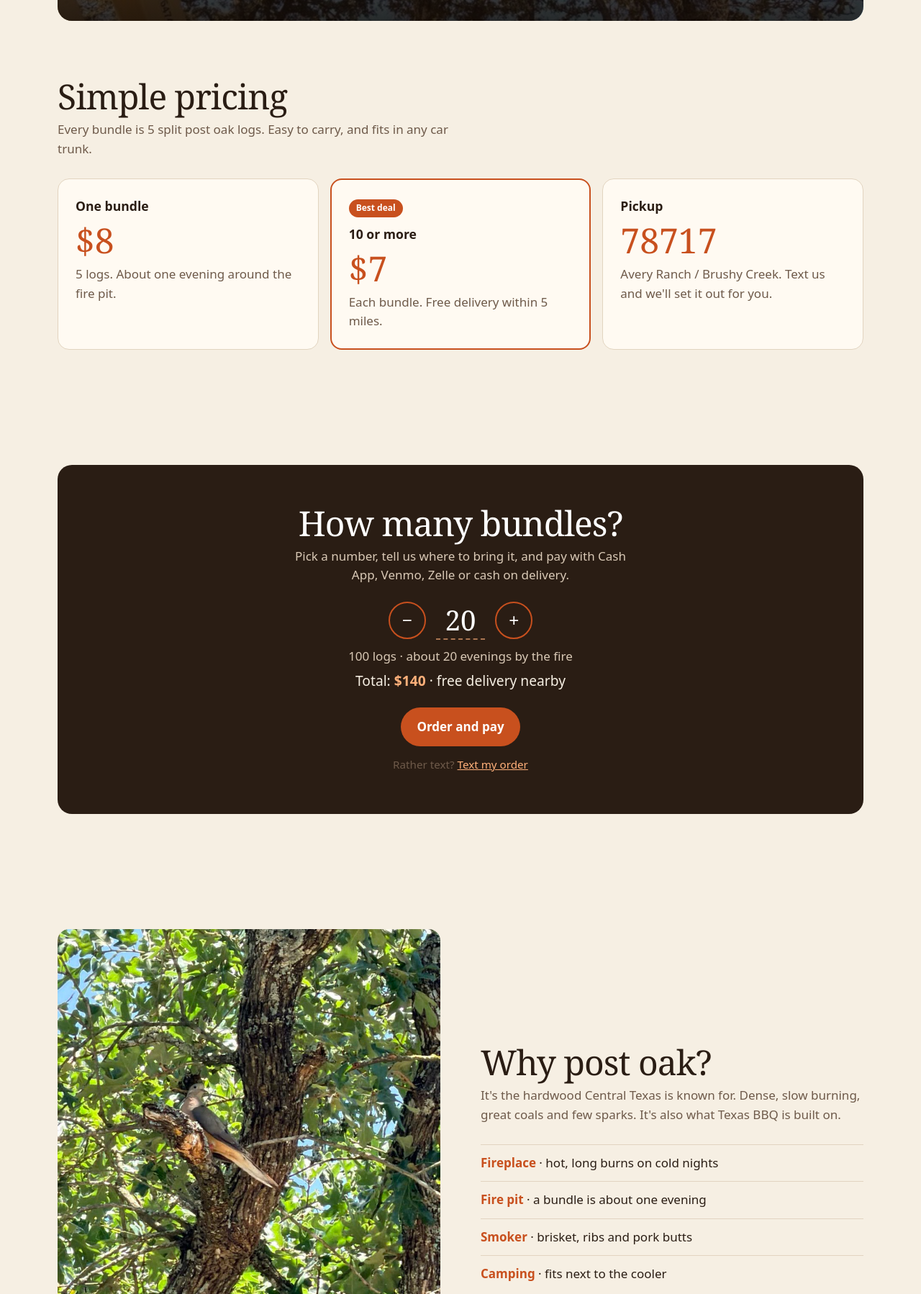
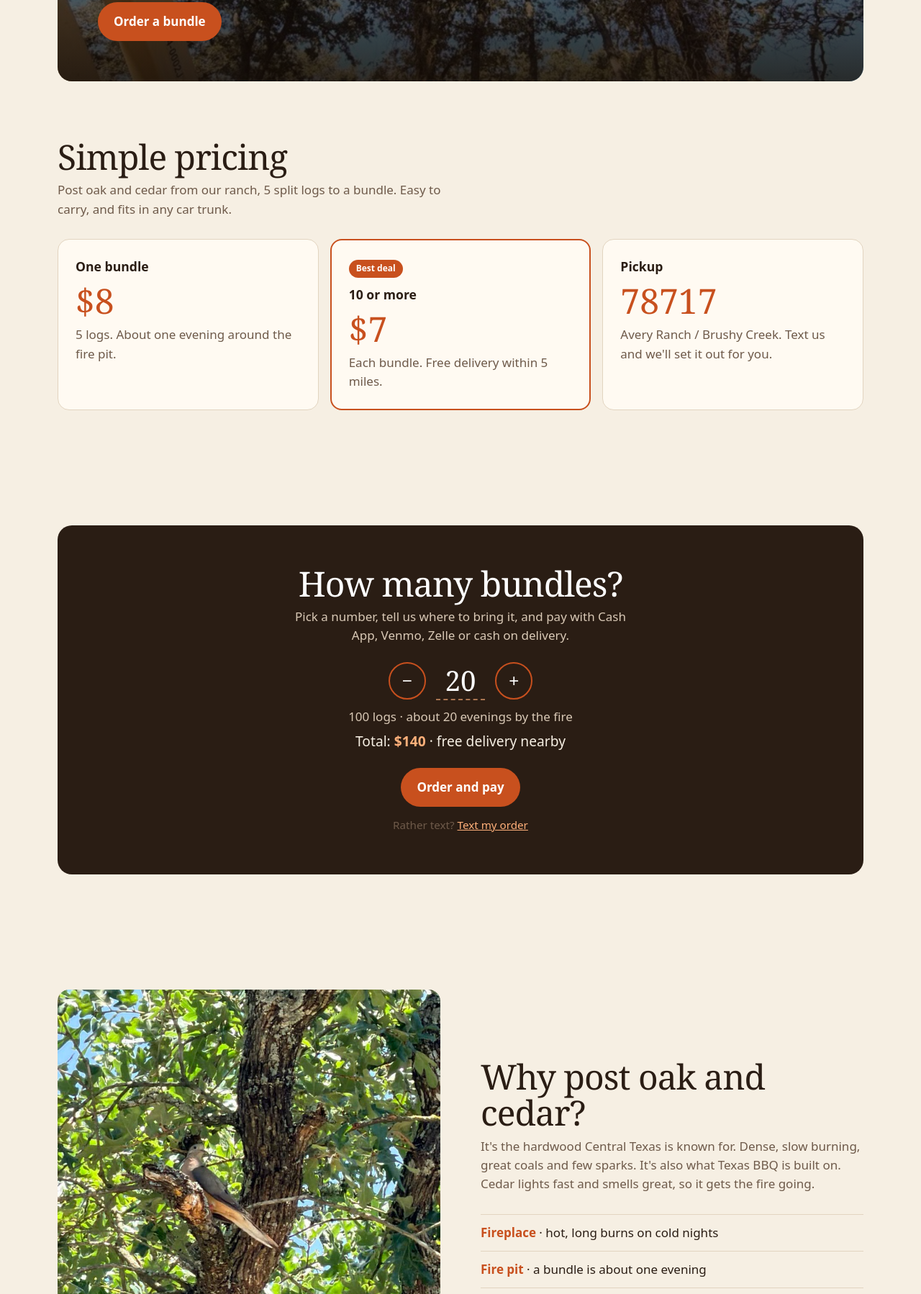
Before and after one commit to alejandro-davila/Logs, a plain HTML site: page dist/index.html in a window 1280 px wide. Shown: the part 632-2430 px from the top of the page at 72% size. Drawn offline with Linux system fonts and the light colour scheme.

Commit message:
Mention cedar alongside post oak
Co-Authored-By: Claude Opus 5.5 <noreply@anthropic.com>

```diff
--- a/dist/index.html
+++ b/dist/index.html
@@ -4,7 +4,7 @@
 <meta charset="utf-8">
 <meta name="viewport" content="width=device-width, initial-scale=1">
 <title>Knotty by Nature Firewood Co.</title>
-<meta name="description" content="Texas post oak firewood cut on our ranch in Rosebud, TX. 5 split logs per bundle, $8. Pickup in 78717 or free delivery nearby on 10+ bundles.">
+<meta name="description" content="Texas post oak and cedar firewood cut on our ranch in Rosebud, TX. 5 split logs per bundle, $8. Pickup in 78717 or free delivery nearby on 10+ bundles.">
 <link rel="icon" type="image/png" href="favicon.png">
 <style>
 :root{--paper:#f6efe3;--ink:#2a1d14;--muted:#6e5a4a;--ember:#c8501e;--card:#fffaf2;--line:#e2d4c0}
@@ -92,7 +92,7 @@ dialog::backdrop{background:rgba(20,12,6,.6)}
 <header class="hero">
 <div class="hero-body">
 <span class="tag">🥶 Cold front coming?</span>
-<h1>Ranch cut Texas post oak, tied and ready.</h1>
+<h1>Ranch cut Texas post oak and cedar, tied and ready.</h1>
 <p>Cut on our ranch in Rosebud, TX. 5 split logs for $8. Pickup in 78717.</p>
 <a class="cta" href="#order">Order a bundle</a>
 </div>
@@ -100,7 +100,7 @@ dialog::backdrop{background:rgba(20,12,6,.6)}
 
 <section>
 <h2>Simple pricing</h2>
-<p class="lede">Every bundle is 5 split post oak logs. Easy to carry, and fits in any car trunk.</p>
+<p class="lede">Post oak and cedar from our ranch, 5 split logs to a bundle. Easy to carry, and fits in any car trunk.</p>
 <div class="cards">
 <div class="card"><h3>One bundle</h3><div class="price">$8</div><p>5 logs. About one evening around the fire pit.</p></div>
 <div class="card best"><span class="badge">Best deal</span><h3>10 or more</h3><div class="price">$7</div><p>Each bundle. Free delivery within 5 miles.</p></div>
@@ -123,13 +123,14 @@ dialog::backdrop{background:rgba(20,12,6,.6)}
 <section class="split">
 <img src="bark.jpeg" alt="Post oak bark and leaves on the ranch, with a mourning dove on a branch">
 <div>
-<h2>Why post oak?</h2>
-<p class="lede">It's the hardwood Central Texas is known for. Dense, slow burning, great coals and few sparks. It's also what Texas BBQ is built on.</p>
+<h2>Why post oak and cedar?</h2>
+<p class="lede">It's the hardwood Central Texas is known for. Dense, slow burning, great coals and few sparks. It's also what Texas BBQ is built on. Cedar lights fast and smells great, so it gets the fire going.</p>
 <ul class="uses">
 <li><strong>Fireplace</strong> · hot, long burns on cold nights</li>
 <li><strong>Fire pit</strong> · a bundle is about one evening</li>
 <li><strong>Smoker</strong> · brisket, ribs and pork butts</li>
 <li><strong>Camping</strong> · fits next to the cooler</li>
+<li><strong>Cedar</strong> · quick to catch, and that campfire smell</li>
 </ul>
 </div>
 </section>
```
Also changed, not shown: 1 other file.
